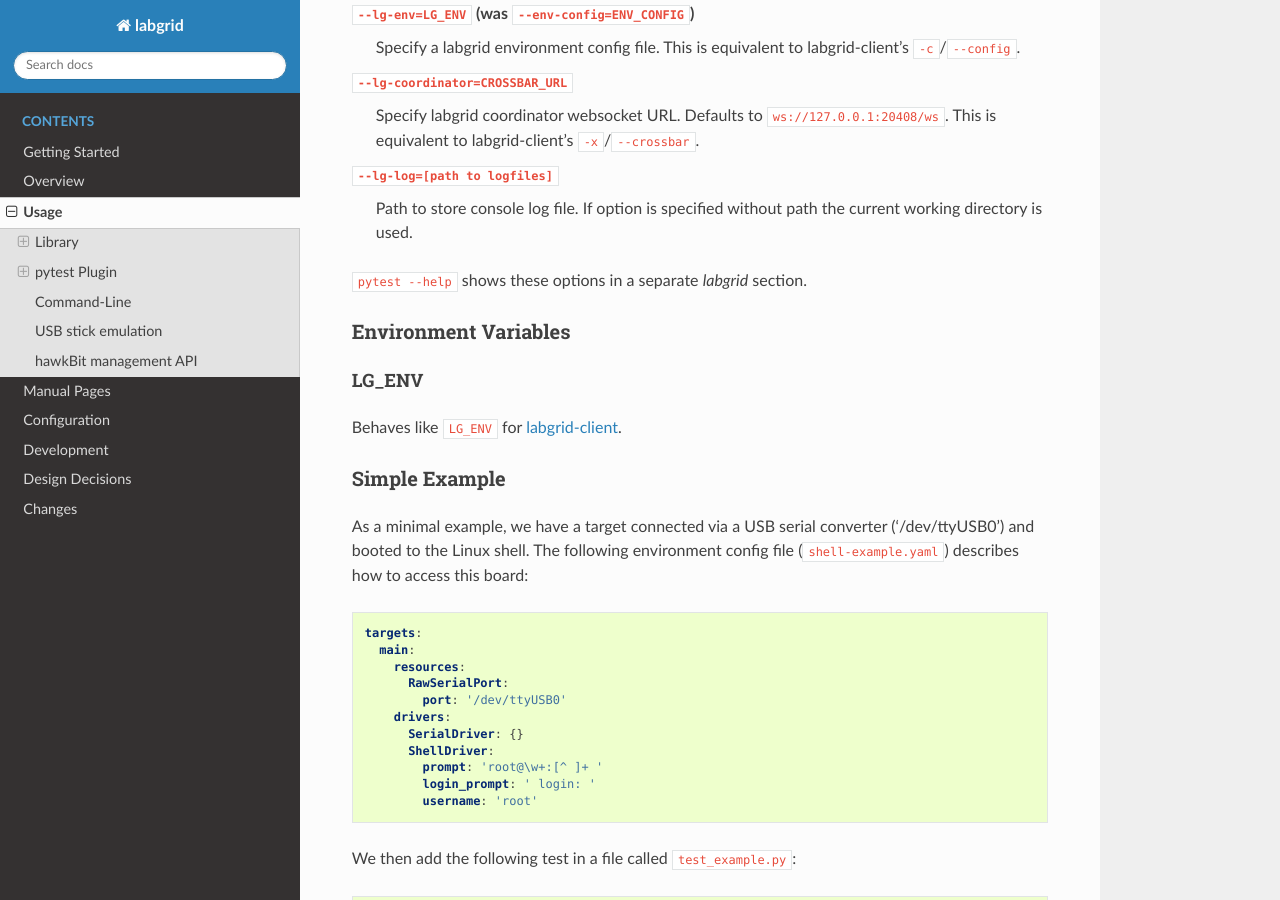
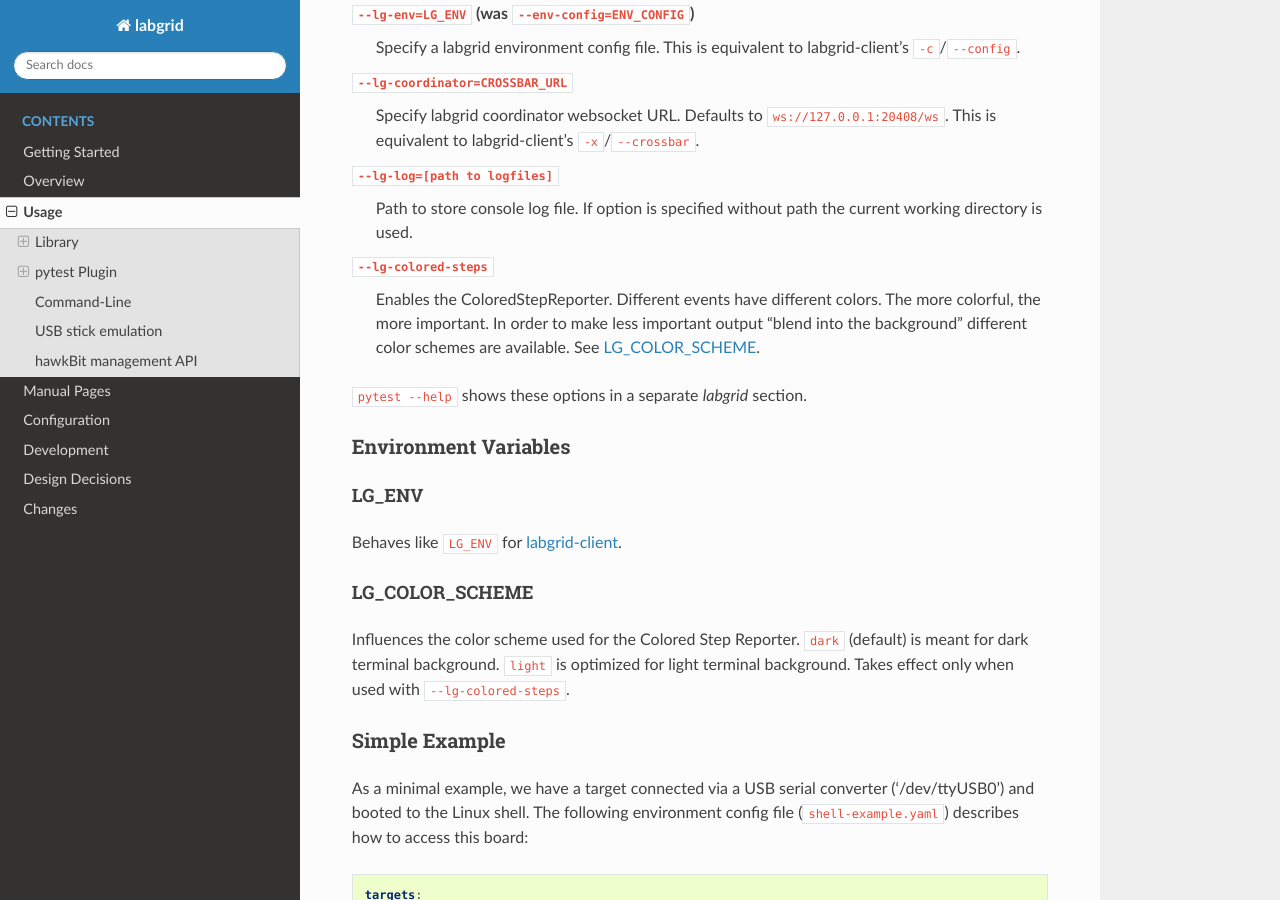
Before and after one commit to labgrid-project/labgrid, a Sphinx documentation site: the page built from doc/usage.rst, in a window 1280 px wide and 900 px high, scrolled down 3065 px. Built offline with Sphinx 7.4.7 and the Read the Docs theme 2.0.0, drawn with Linux system fonts in a browser that asks for light colours; pages that are not in the unit, such as notebooks, are missing from menus.

Commit message:
doc/usage: add pytest plugin color option and env var
Signed-off-by: Bastian Krause <bst@pengutronix.de>

```diff
--- a/doc/usage.rst
+++ b/doc/usage.rst
@@ -145,6 +145,14 @@
   Path to store console log file.
   If option is specified without path the current working directory is used.
 
+``--lg-colored-steps``
+  Enables the ColoredStepReporter.
+  Different events have different colors.
+  The more colorful, the more important.
+  In order to make less important output "blend into the background" different
+  color schemes are available.
+  See :ref:`LG_COLOR_SCHEME <usage-lgcolorscheme>`.
+
 ``pytest --help`` shows these options in a separate *labgrid* section.
 
 Environment Variables
@@ -153,6 +161,15 @@
 LG_ENV
 ^^^^^^
 Behaves like ``LG_ENV`` for :doc:`labgrid-client <man/client>`.
+
+.. _usage-lgcolorscheme:
+
+LG_COLOR_SCHEME
+^^^^^^^^^^^^^^^
+Influences the color scheme used for the Colored Step Reporter. ``dark``
+(default) is meant for dark terminal background.
+``light`` is optimized for light terminal background.
+Takes effect only when used with ``--lg-colored-steps``.
 
 Simple Example
 ~~~~~~~~~~~~~~
```
